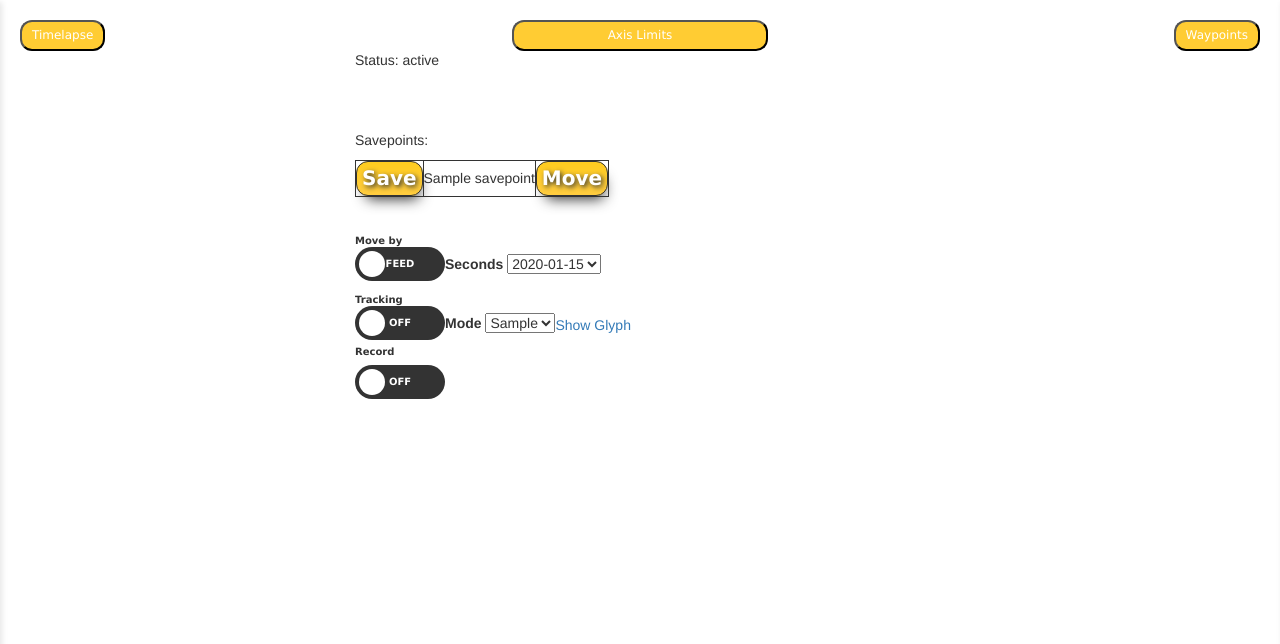
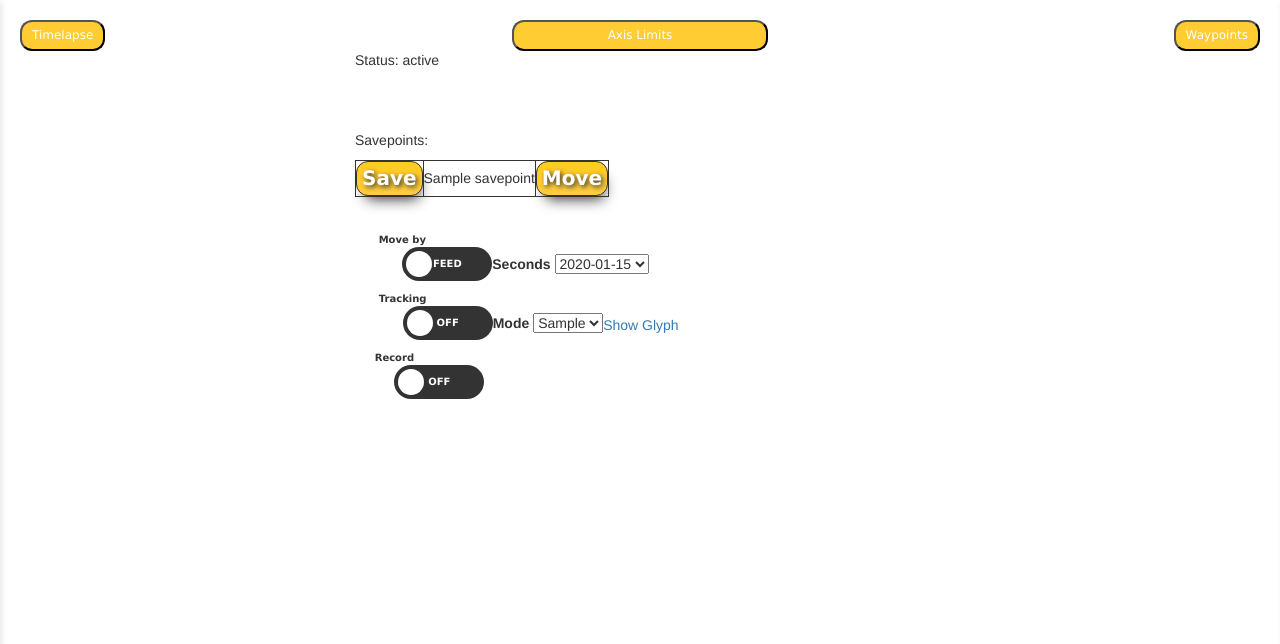
Before and after one commit to danielwould/robocamera, a Flask app: template web-ui/templates/index.html in a window 1280 px wide. Shown: the top 644 px of the page. Run offline with Flask 2, Linux system fonts and the light colour scheme; the template is opened without the code that fills it: most values are stand-ins (such as "Sample title", 1, 10 or a date in 2020); data that the repository does not hold is empty; parts of the project's set-up code (start-up, migrations or seed data) failed here and were passed over; some libraries are stand-ins or nearby versions.

Commit message:
css tweaks

```diff
--- a/web-ui/static/css/toggles.css
+++ b/web-ui/static/css/toggles.css
@@ -64,8 +64,8 @@
   }
 
   .label-block {
-    position: absolute;
-    transform: translate(0%,-140%);
+    position: relative;
+    transform: translate(50%,-150%);
     display: block;
     margin-bottom: 10px;
     font-size: 10px;
--- a/web-ui/templates/index.html
+++ b/web-ui/templates/index.html
@@ -104,6 +104,8 @@
         <a href="/tracker_glyph">Show Glyph</a>
       </div>
       </form>
+
+      <form class="form-inline">
         <label class="label-block" for="record">Record</label>
         <label class="switch" id="record">
           <input id="record_switch" type="checkbox" onclick='toggle_flip(this);' {{ recording_toggle }}>
@@ -115,6 +117,7 @@
             <!--END-->
           </div>
         </label>
+    </form>
     </div>
     <div class="waypointpane">
       <h2>Waypoints</h2>
```
Lines whose indentation alone changed are shown as unchanged.
